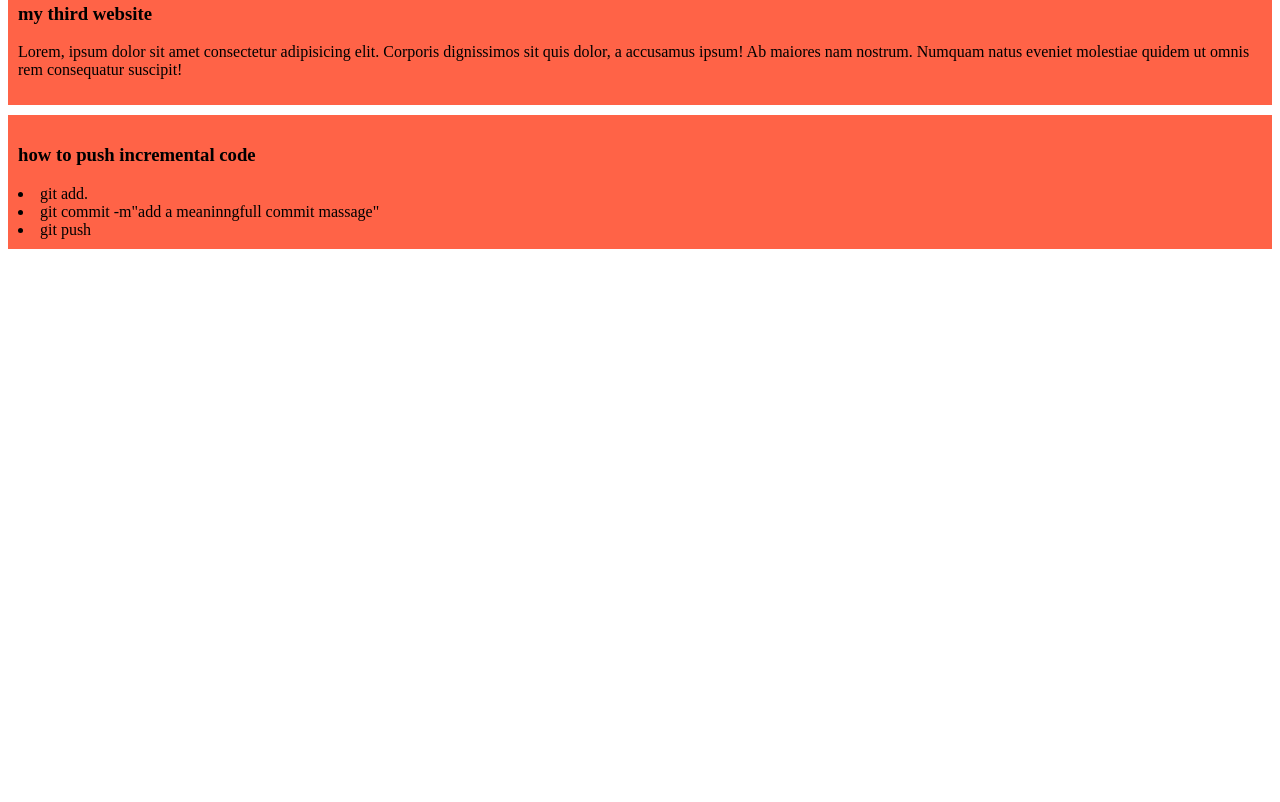
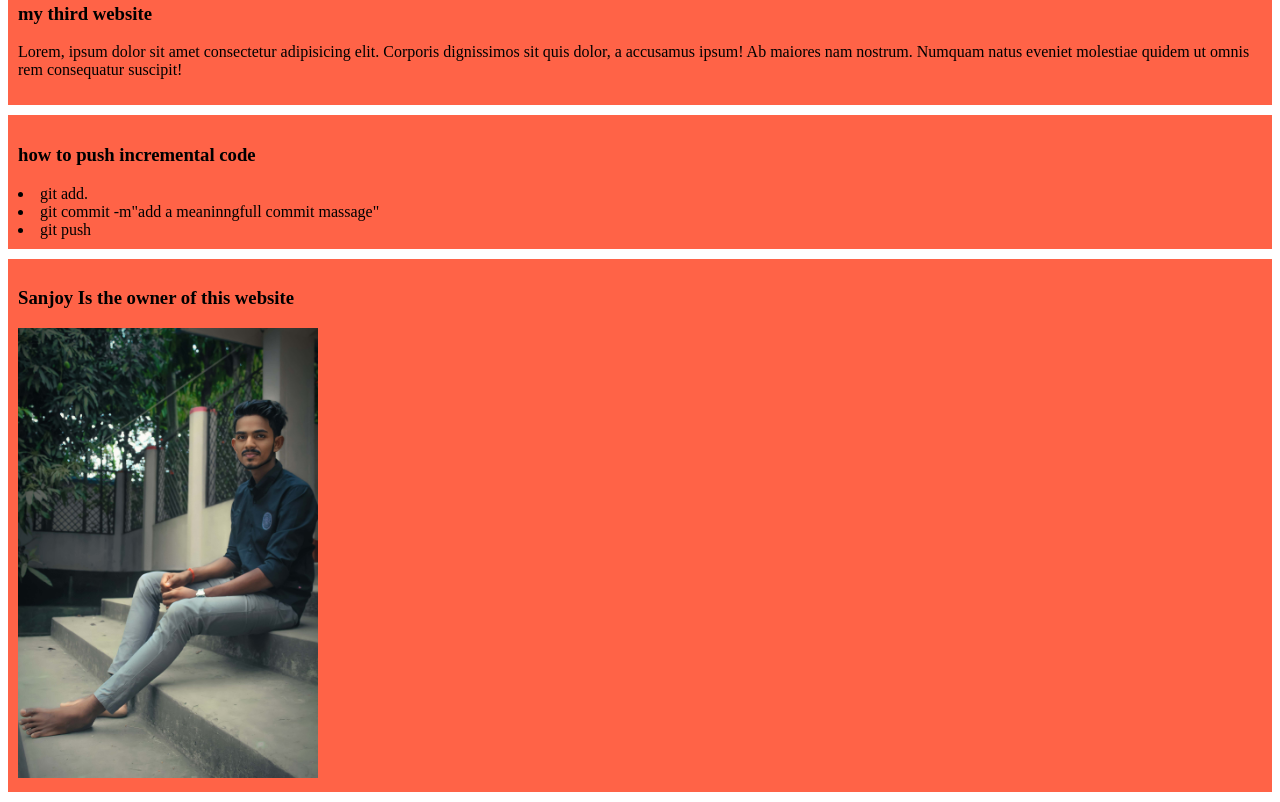
Before and after one commit to sanjoynath-coder/my-simple-website, a plain HTML site: page index.html in a window 1280 px wide. Shown: the part 317-1119 px from the top of the page. Before the commit the page ends 800 px from the top, so only its background shows below. Drawn offline with Linux system fonts and the light colour scheme.

Commit message:
added the picture of this website owner

```diff
--- a/index.html
+++ b/index.html
@@ -25,5 +25,9 @@
         <li>git commit -m"add a meaninngfull commit massage"</li>
         <li>git push</li>
     </div>
+    <div>
+        <h3>Sanjoy Is the owner of this website</h3>
+        <img src="images/sanjoy.jpeg" alt="jpg" width="300px">
+    </div>
 </body>
 </html>
```
Also changed, not shown: images/sanjoy.jpeg (added).
